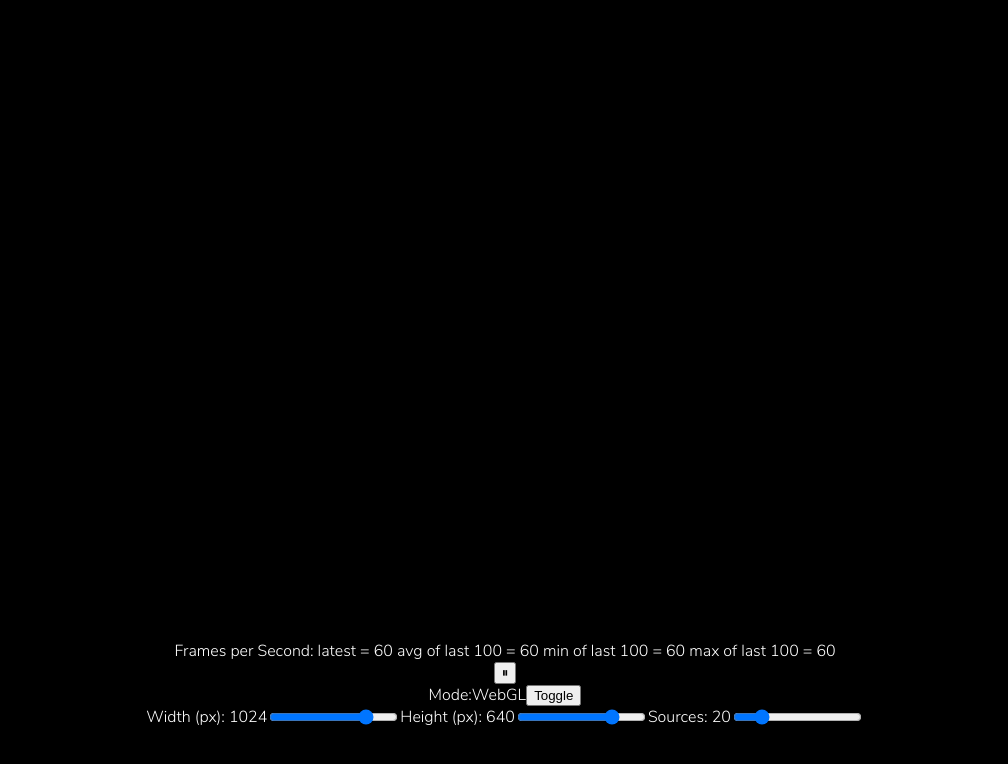
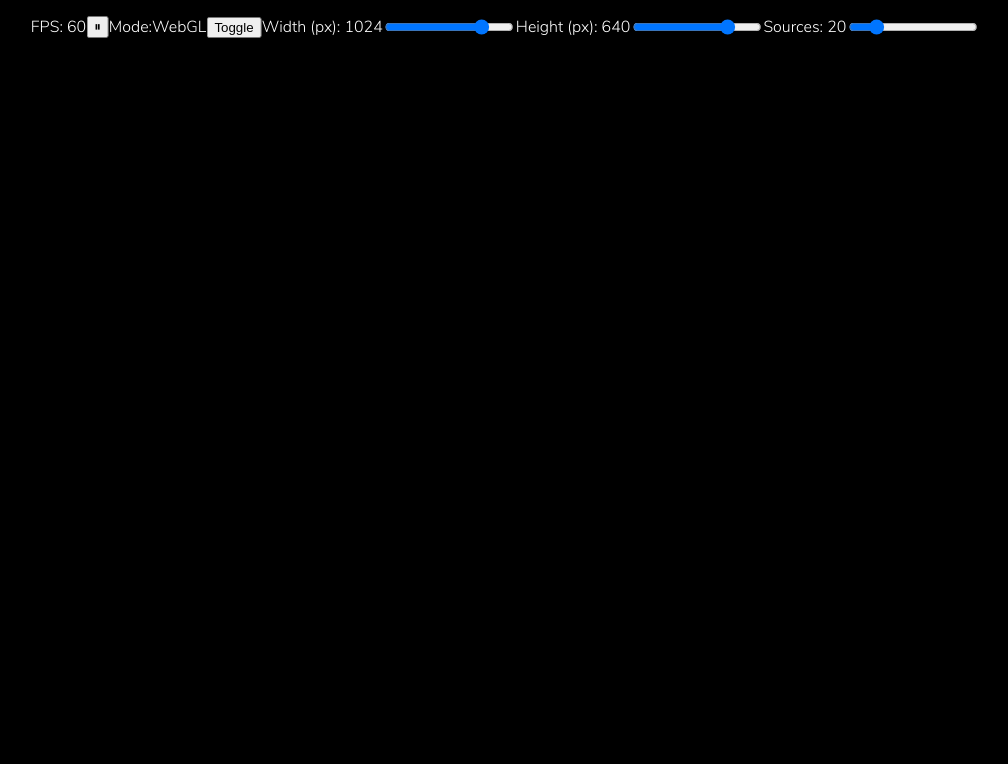
Before and after one commit to arpanlaha/spectrum, a website built with webpack: page src/index.html in a window 1280 px wide. Shown: the whole page, without its empty margins (135-1143 px from the left). Built offline with nearby package versions, Linux system fonts and the light colour scheme; what wasm-spectrum would draw is missing.

Commit message:
floating controls panel

```diff
--- a/src/index.html
+++ b/src/index.html
@@ -24,17 +24,13 @@
   </head>
 
   <body>
-    <div class="vertical-center">
     <canvas id="canvas-webgl"></canvas>
     <canvas id="canvas-wasm" class="hide"></canvas>
-      <div id="controls" class="vertical-center hide">
+    <div id="controls" class="horizontal-center hide">
       <div id="fps"></div>
       <button id="play-pause"></button>
-        <div class="horizontal-center">
-          <label for="toggle">Mode: </label><span id="mode"></span
-          ><button id="toggle">Toggle</button>
-        </div>
-        <div class="horizontal-center">
+      <label for="toggle">Mode: </label><span id="mode"></span>
+      <button id="toggle">Toggle</button>
       <label for="set-width">Width (px): <span id="width"></span></label>
       <input type="range" id="set-width" />
       <label for="set-height">Height (px): <span id="height"></span></label>
@@ -44,8 +40,6 @@
       ></label>
       <input type="range" id="set-num-sources" />
     </div>
-      </div>
-    </div>
 
     <script src="./bootstrap.js"></script>
     <noscript>Please enable JavaScript in order to run Spectrum.</noscript>
--- a/src/index.js
+++ b/src/index.js
@@ -73,12 +73,16 @@ const getNewSpectrum = () => {
 
 let spectrum = getNewSpectrumGl();
 
+let fps = new FPS();
+
 const restartSpectrum = () => {
   const shouldPlay = !isPaused();
 
   if (shouldPlay) {
     pause();
   }
+
+  fps = new FPS();
 
   if (mode === "webgl") {
     canvasWasm.classList.add("hide");
@@ -130,11 +134,9 @@ setNumSources.addEventListener("change", (e) => {
   restartSpectrum();
 });
 
-const fps = new FPS();
-
 const drawFrame = () => {
+  spectrum.draw();
   fps.render();
-  spectrum.draw();
 };
 
 const renderLoop = () => {
--- a/src/utils/fps.js
+++ b/src/utils/fps.js
@@ -5,6 +5,8 @@ export default class FPS {
     this.fps = document.getElementById("fps");
     this.frames = [];
     this.lastFrameTimeStamp = performance.now();
+
+    this.fps.textContent = "FPS: ";
   }
 
   render() {
@@ -22,23 +24,13 @@ export default class FPS {
     }
 
     // Find the max, min, and mean of our 100 latest timings.
-    let min = Infinity;
-    let max = -Infinity;
     let sum = 0;
     for (let i = 0; i < this.frames.length; i++) {
       sum += this.frames[i];
-      min = Math.min(this.frames[i], min);
-      max = Math.max(this.frames[i], max);
     }
     let mean = sum / this.frames.length;
 
     // Render the statistics.
-    this.fps.textContent = `
-Frames per Second:
-         latest = ${Math.round(fps)}
-avg of last 100 = ${Math.round(mean)}
-min of last 100 = ${Math.round(min)}
-max of last 100 = ${Math.round(max)}
-`.trim();
+    this.fps.textContent = `FPS: ${Math.round(mean)}`;
   }
 }
--- a/static/spectrum.css
+++ b/static/spectrum.css
@@ -13,6 +13,9 @@ body {
   color: #fff;
   font-family: "Nunito Sans Light", sans-serif;
   font-feature-settings: normal;
+  display: flex;
+  justify-content: center;
+  align-items: center;
 }
 
 .vertical-center {
@@ -31,3 +34,14 @@ body {
 .hide {
   display: none;
 }
+
+#controls {
+  position: fixed;
+  top: 0%;
+  left: 50%;
+  transform: translateX(-50%);
+  background-color: hsla(0, 0%, 0%, 0.5);
+  white-space: nowrap;
+  padding: 2vh;
+  border-radius: 0 0 1vw 1vw;
+}
```
Lines whose indentation alone changed are shown as unchanged.
